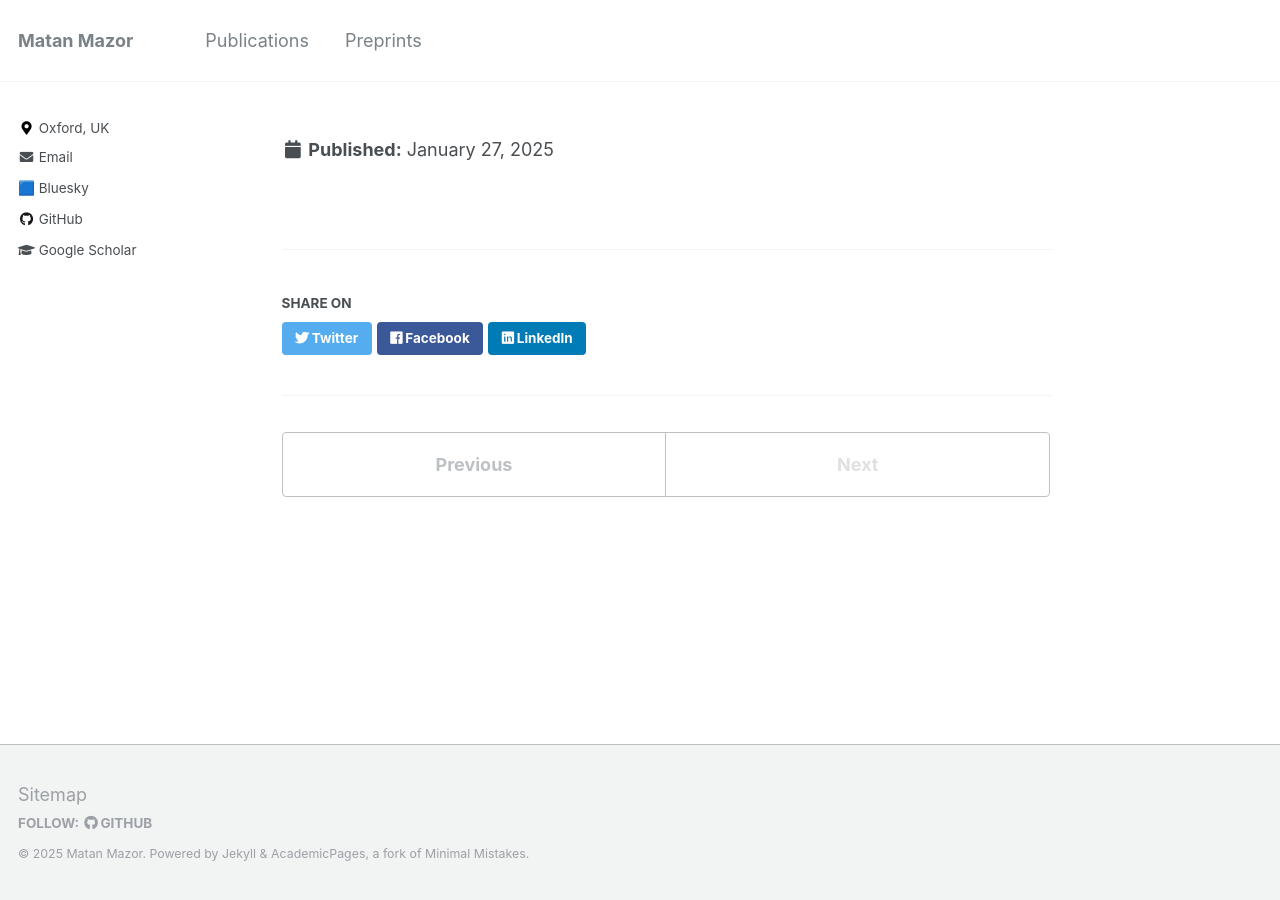
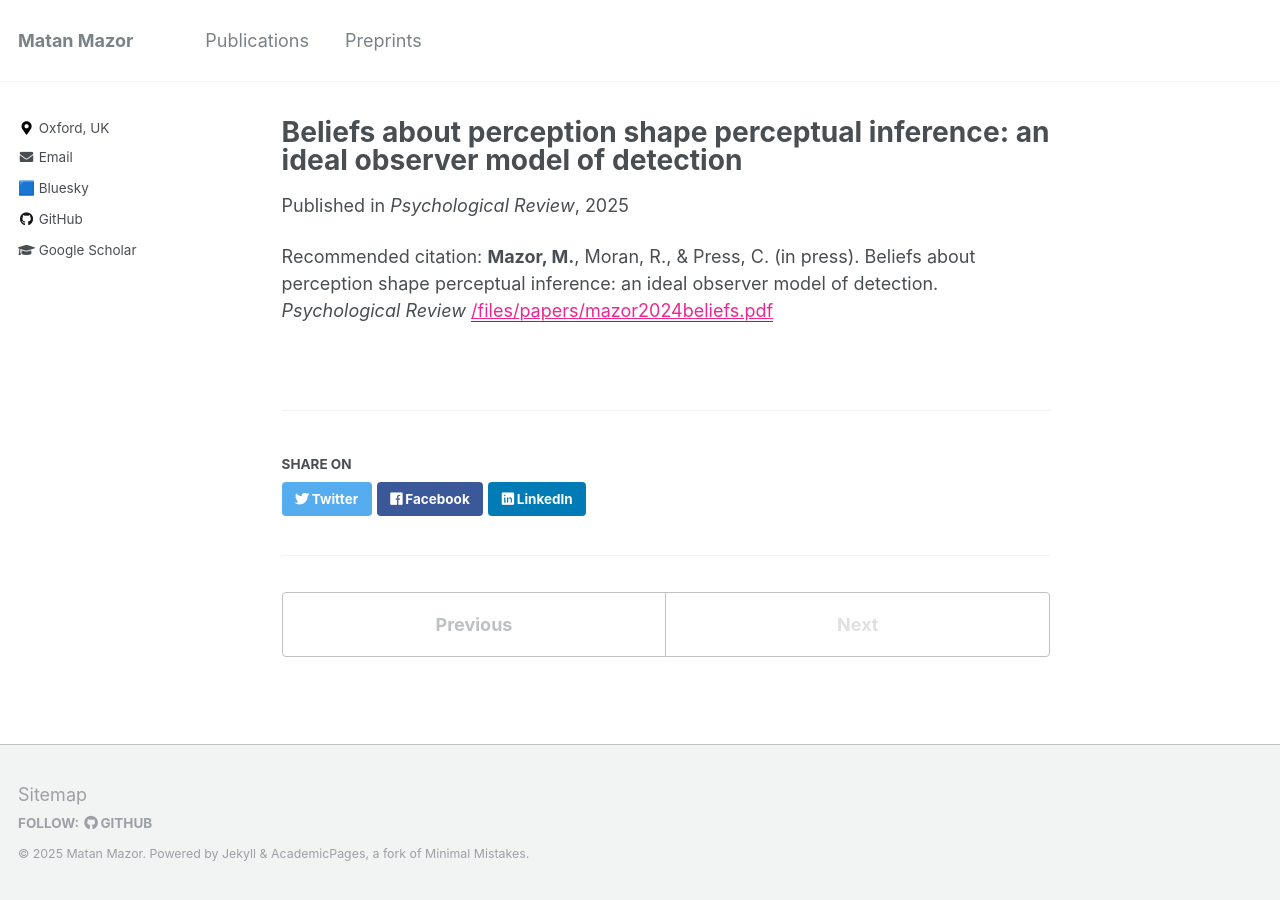
Before and after one commit to matanmazor/matanmazor.github.io, a Jekyll site: the page built from _publications/2025-01-27-beliefs-about-perception.md, in a window 1280 px wide. Built offline with Jekyll 4.4.1, drawn with Linux system fonts in a browser that asks for light colours.

Commit message:
fixed tic

```diff
--- a/_publications/2025-01-27-beliefs-about-perception.md
+++ b/_publications/2025-01-27-beliefs-about-perception.md
@@ -7,7 +7,7 @@ venue: 'Psychological Review'
 psyarxiv: 'https://osf.io/preprints/psyarxiv/gx58j'
 github: 'https://github.com/matanmazor/counterfactualvisibility'
 paperurl: '/files/papers/mazor2024beliefs.pdf'
-citation: '<b>Mazor, M.</b>, Moran, R., & Press, C. (in press). Beliefs about perception shape perceptual inference: an ideal observer model of detection. <i>Psychological Review</i>''
+citation: '<b>Mazor, M.</b>, Moran, R., & Press, C. (in press). Beliefs about perception shape perceptual inference: an ideal observer model of detection. <i>Psychological Review</i>'
 summary_paragraph: >
  Together with [Rani](https://www.qmul.ac.uk/sbbs/staff/rani-moran.html) and [Clare](https://profiles.ucl.ac.uk/6628-clare-press), we propose a new way to model perceptual detection decisions (decisions about whether something is present or absent). Our model has only one sensor that is sensitive to the presence of a target image, and participants are assumed to observe this sensor and make decisions based on its output. This model exemplifies two principles. First, deciding that something is not there based on the sensor not activating is what philosophers call "an argument from ignorance". And second, this makes decisions about absence strongly dependent on beliefs about the probability that the sensor would activate when the target image is present. The model fits well data from three detection experiments, and reveals that people vary in how much they take into account the properties of the sensor when making decisions about absence.
 ---
```
Also changed, not shown: 1 other file.
